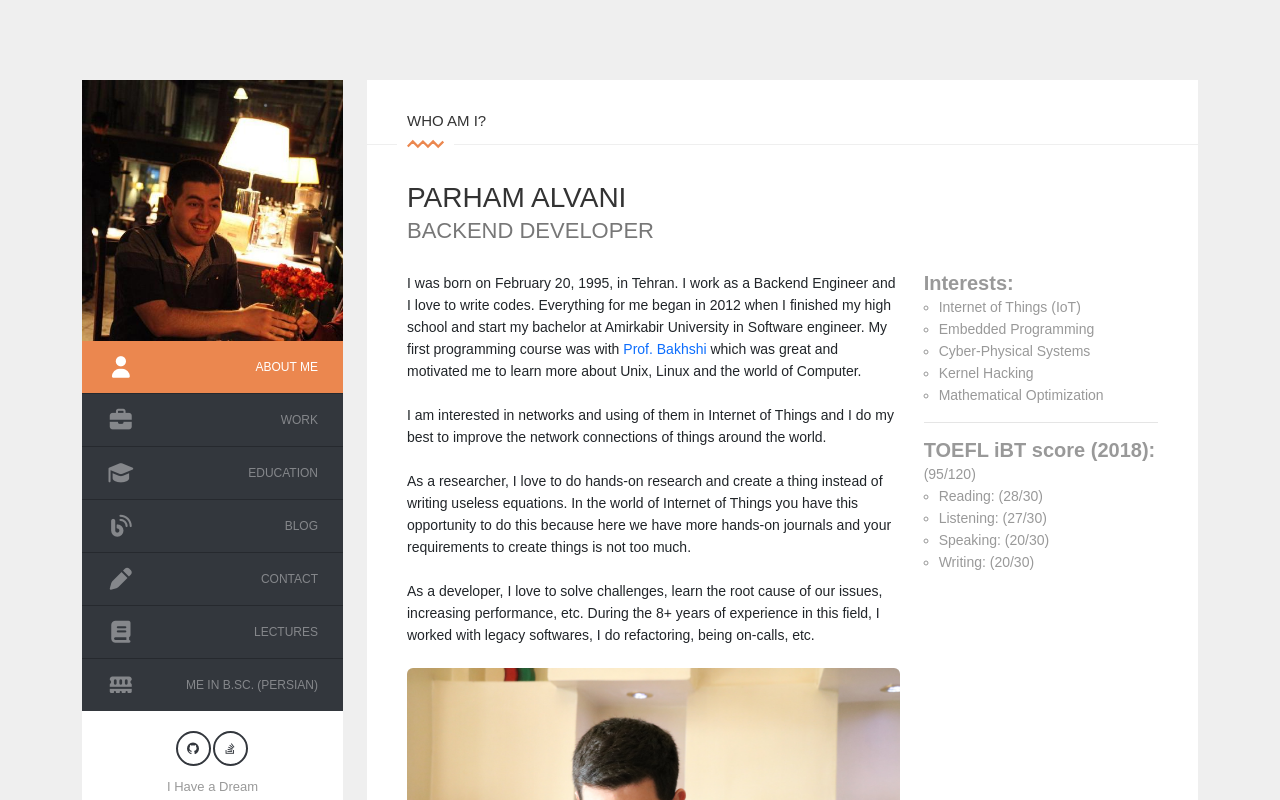
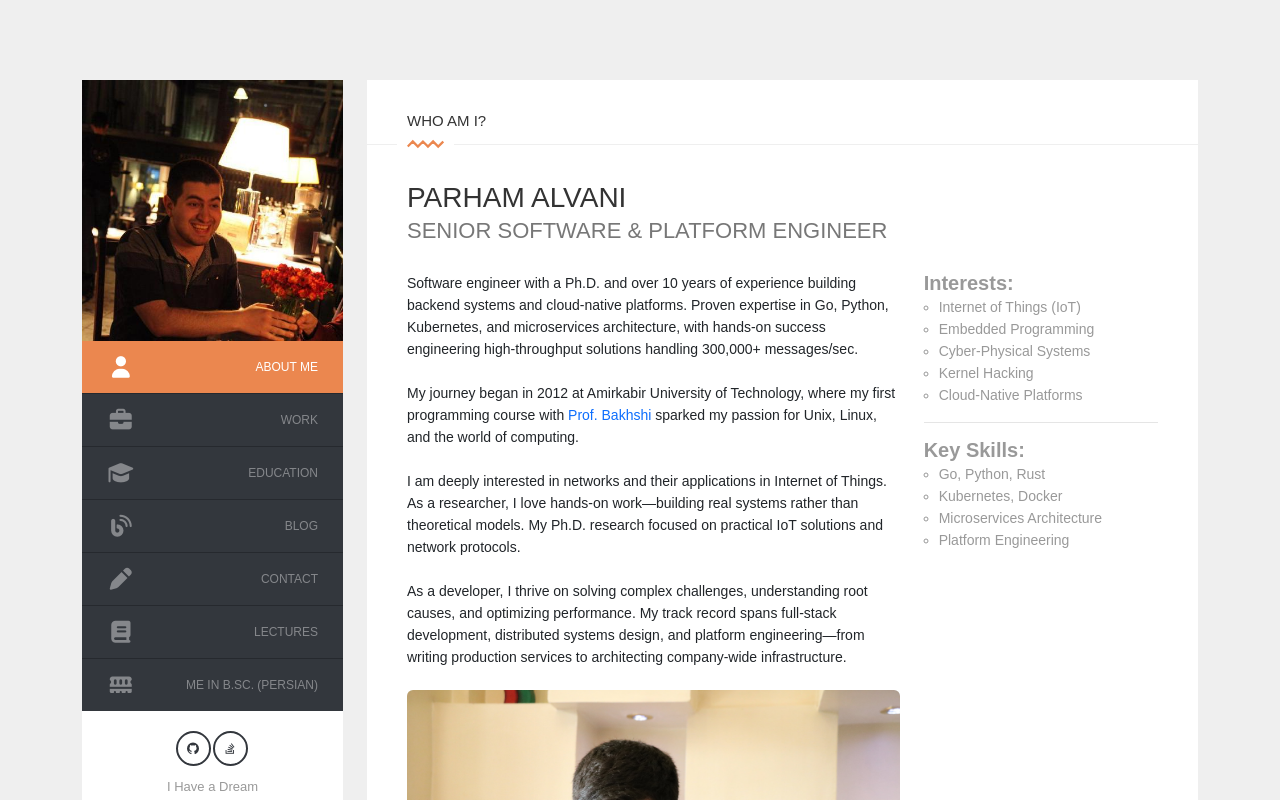
Before and after one commit to 1995parham/1995parham.github.io, a Next.js app: page / in a window 1280 px wide. Shown: the top 800 px of the page. Built offline with nearby package versions, Linux system fonts and the light colour scheme; no server answers.

Commit message:
fix: resolve issues in structure and contact information

```diff
--- a/pages/index.tsx
+++ b/pages/index.tsx
@@ -16,40 +16,38 @@ export default function Home({ resumeTag }: HomeProps) {
           <div className="block-content margBSmall">
             <div className="profile margBSmall">
               <h1>Parham Alvani</h1>
-              <h3>Backend developer</h3>
+              <h3>Senior Software & Platform Engineer</h3>
             </div>
             <div className="row">
               <div className="col-md-8 text-body">
                 <p>
-                  I was born on February 20, 1995, in Tehran. I work as a
-                  Backend Engineer and I love to write codes. Everything for me
-                  began in 2012 when I finished my high school and start my
-                  bachelor at Amirkabir University in Software engineer. My
-                  first programming course was with{" "}
-                  <a href="https://ce.aut.ac.ir/~bakhshis/">Prof. Bakhshi</a>{" "}
-                  which was great and motivated me to learn more about Unix,
-                  Linux and the world of Computer.
+                  Software engineer with a Ph.D. and over 10 years of experience
+                  building backend systems and cloud-native platforms. Proven
+                  expertise in Go, Python, Kubernetes, and microservices
+                  architecture, with hands-on success engineering high-throughput
+                  solutions handling 300,000+ messages/sec.
                 </p>
                 <br />
                 <p>
-                  I am interested in networks and using of them in Internet of
-                  Things and I do my best to improve the network connections of
-                  things around the world.
+                  My journey began in 2012 at Amirkabir University of Technology,
+                  where my first programming course with{" "}
+                  <a href="https://ce.aut.ac.ir/~bakhshis/">Prof. Bakhshi</a>{" "}
+                  sparked my passion for Unix, Linux, and the world of computing.
                 </p>
                 <br />
                 <p>
-                  As a researcher, I love to do hands-on research and create a
-                  thing instead of writing useless equations. In the world of
-                  Internet of Things you have this opportunity to do this
-                  because here we have more hands-on journals and your
-                  requirements to create things is not too much.
+                  I am deeply interested in networks and their applications in
+                  Internet of Things. As a researcher, I love hands-on work—building
+                  real systems rather than theoretical models. My Ph.D. research
+                  focused on practical IoT solutions and network protocols.
                 </p>
                 <br />
                 <p>
-                  As a developer, I love to solve challenges, learn the root
-                  cause of our issues, increasing performance, etc. During the
-                  8+ years of experience in this field, I worked with legacy
-                  softwares, I do refactoring, being on-calls, etc.
+                  As a developer, I thrive on solving complex challenges, understanding
+                  root causes, and optimizing performance. My track record spans
+                  full-stack development, distributed systems design, and platform
+                  engineering—from writing production services to architecting
+                  company-wide infrastructure.
                 </p>
                 <br />
                 <Image
@@ -67,16 +65,15 @@ export default function Home({ resumeTag }: HomeProps) {
                   <li>Embedded Programming</li>
                   <li>Cyber-Physical Systems</li>
                   <li>Kernel Hacking</li>
-                  <li>Mathematical Optimization</li>
+                  <li>Cloud-Native Platforms</li>
                 </ul>
                 <hr />
-                <b className="fw-bold fs-5">TOEFL iBT score (2018):</b>
-                <b>(95/120)</b>
+                <b className="fw-bold fs-5">Key Skills:</b>
                 <ul className="bullet">
-                  <li>Reading: (28/30)</li>
-                  <li>Listening: (27/30)</li>
-                  <li>Speaking: (20/30)</li>
-                  <li>Writing: (20/30)</li>
+                  <li>Go, Python, Rust</li>
+                  <li>Kubernetes, Docker</li>
+                  <li>Microservices Architecture</li>
+                  <li>Platform Engineering</li>
                 </ul>
               </div>
             </div>
```
